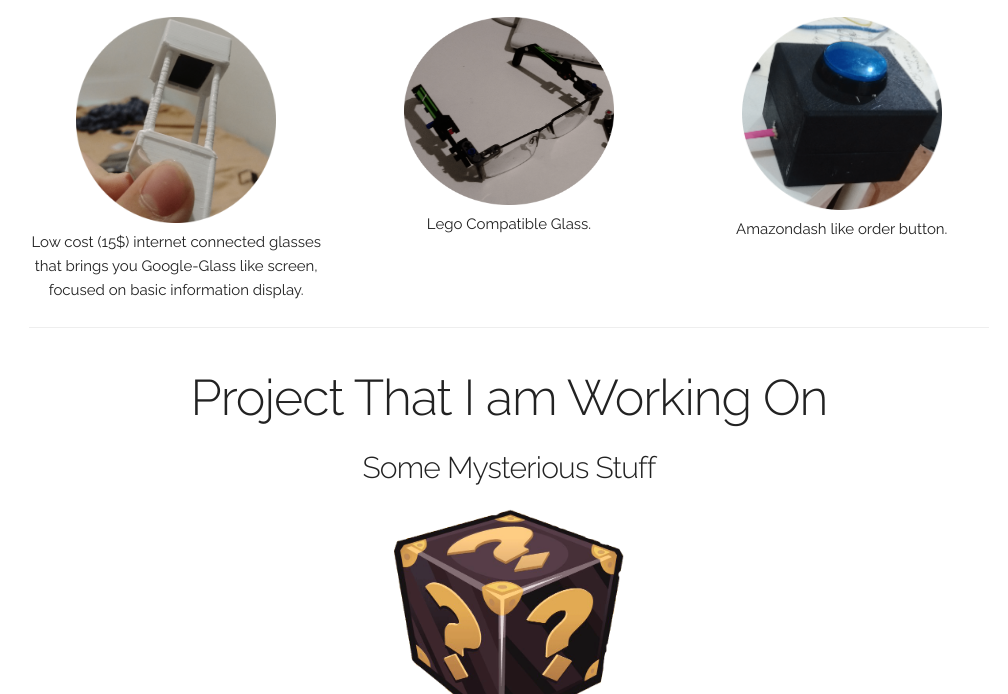
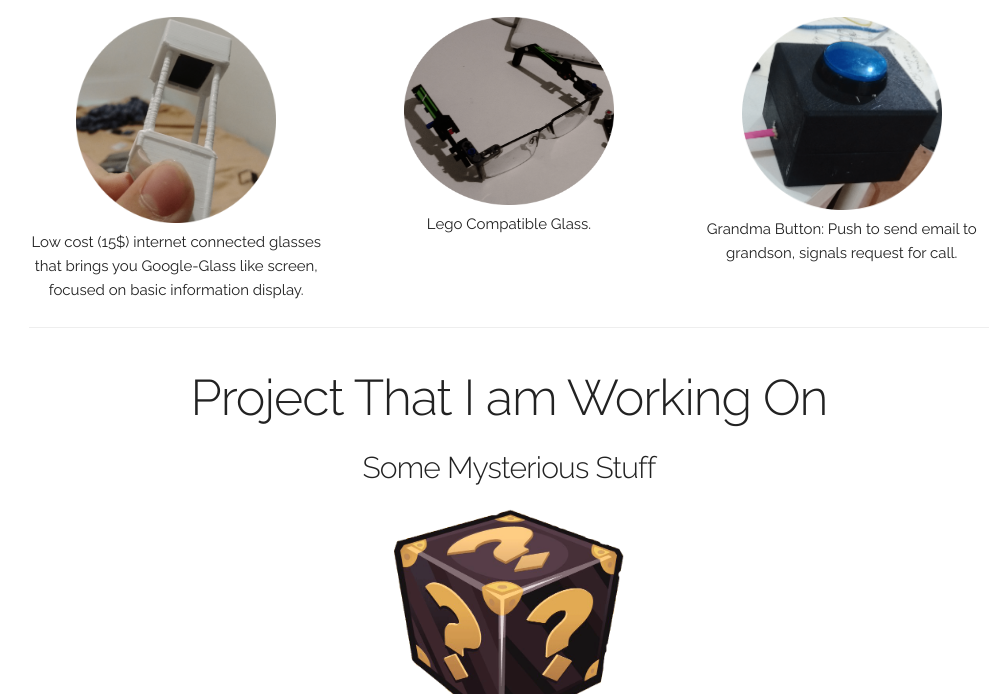
Before and after one commit to ResearcherOne/ResearcherOne.github.io, a plain HTML site: page index.html in a window 1280 px wide. Shown: the part 2297-2991 px from the top of the page, without its empty margins (131-1139 px from the left). Drawn offline with Linux system fonts and the light colour scheme.

Commit message:
button description update

```diff
--- a/index.html
+++ b/index.html
@@ -106,7 +106,7 @@
             <div class="four columns value-prop">
                 <h4 class="docs-header">Order Buttn</h4>
                 <img class="value-img" src="images/the-button-c.png" width="200px" height="auto">
-                <p>Amazondash like order button.</p>
+                <p>Grandma Button: Push to send email to grandson, signals request for call.</p>
             </div>
         </div>
 		<div class="docs-section" id="1">
```
